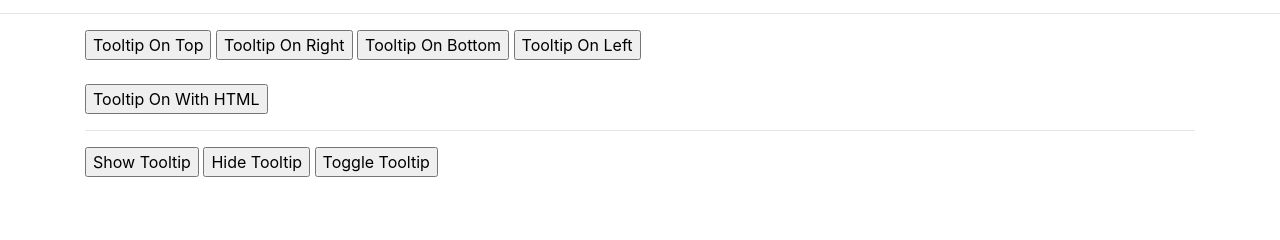
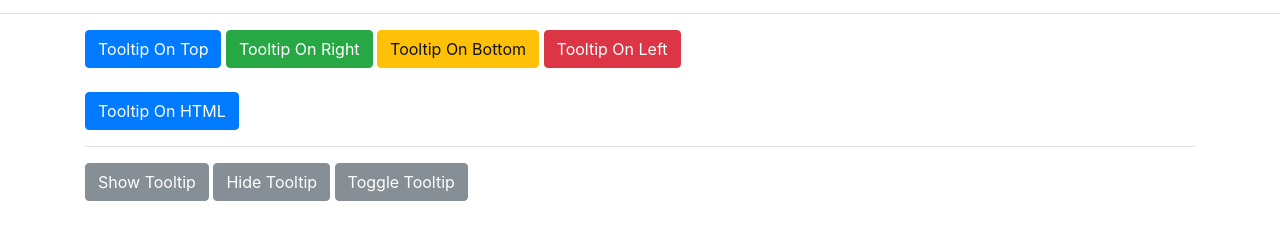
Before and after one commit to A-hu/Bootstrap_projects, a plain HTML site: page 5_4_tooltips.html in a window 1280 px wide. Shown: the part 168-408 px from the top of the page. Drawn offline with nearby package versions, Linux system fonts and the light colour scheme.

Commit message:
Tooltips

```diff
--- a/5_4_tooltips.html
+++ b/5_4_tooltips.html
@@ -82,28 +82,28 @@
     <!--########################START HERE#########################-->
 
     <!-- TOOLTIPS -->
-    <button>Tooltip On Top</button>
-    <button>Tooltip On Right</button>
-    <button>Tooltip On Bottom</button>
-    <button>Tooltip On Left</button>
+    <button class='btn btn-primary' data-toggle='tooltip' data-placement='top' title='Tooltip on top'>Tooltip On Top</button>
+    <button class='btn btn-success' data-toggle='tooltip' data-placement='right' title='Tooltip on right'>Tooltip On Right</button>
+    <button class='btn btn-warning' data-toggle='tooltip' data-placement='bottom' title='Tooltip on bottom'>Tooltip On Bottom</button>
+    <button class='btn btn-danger'  data-toggle='tooltip' data-placement='left' title='Tooltip on left'>Tooltip On Left</button>
 
     <br><br>
 
     <!-- TOOLTIPS WITH HTML -->
-    <button>Tooltip On With HTML</button>
+    <button id='hello' class='btn btn-primary' data-toggle='tooltip' data-placement='top' data-html='true' title='<h3>Hello World</h3><p>Lorem nulla impedit inventore non.</p>'>Tooltip On HTML</button>
 
     <hr>
 
     <!-- TRIGGER WITH JS -->
-    <button>
+    <button class='btn btn-secondary' onclick="showTooltip()">
       Show Tooltip
     </button>
 
-    <button>
+    <button class='btn btn-secondary' onclick="hideTooltip()">
       Hide Tooltip
     </button>
 
-    <button>
+    <button class='btn btn-secondary' onclick="toggleTooltip()">
       Toggle Tooltip
     </button>
 
@@ -115,7 +115,39 @@
   <script src="https://cdnjs.cloudflare.com/ajax/libs/popper.js/1.11.0/umd/popper.min.js" integrity="sha384-b/U6ypiBEHpOf/4+1nzFpr53nxSS+GLCkfwBdFNTxtclqqenISfwAzpKaMNFNmj4" crossorigin="anonymous"></script>
   <script src="https://maxcdn.bootstrapcdn.com/bootstrap/4.0.0-beta/js/bootstrap.min.js" integrity="sha384-h0AbiXch4ZDo7tp9hKZ4TsHbi047NrKGLO3SEJAg45jXxnGIfYzk4Si90RDIqNm1" crossorigin="anonymous"></script>
   <script>
+    // Init tooltips
 
+    $('[data-toggle="tooltip"]').tooltip();
+
+    function showTooltip(){
+      $('#hello').tooltip('show');
+    }
+
+    function hideTooltip(){
+      $('#hello').tooltip('hide');
+    }
+
+    function toggleTooltip(){
+      $('#hello').tooltip('toggle');
+    }
+
+    // Tooltip Events
+
+    $('#hello').on('show.bs.tooltip', function(){
+      console.log('Tooltip Show');
+    });
+
+    $('#hello').on('shown.bs.tooltip', function(){
+      console.log('Tooltip Shown');
+    });
+
+    $('#hello').on('hide.bs.tooltip', function(){
+      console.log('Tooltip Hide');
+    });
+
+    $('#hello').on('hidden.bs.tooltip', function(){
+      console.log('Tooltip Hidden');
+    });
   </script>
 </body>
 </html>
```
